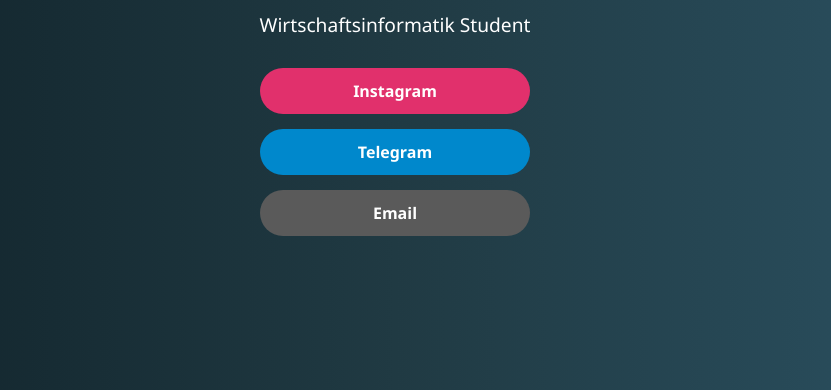
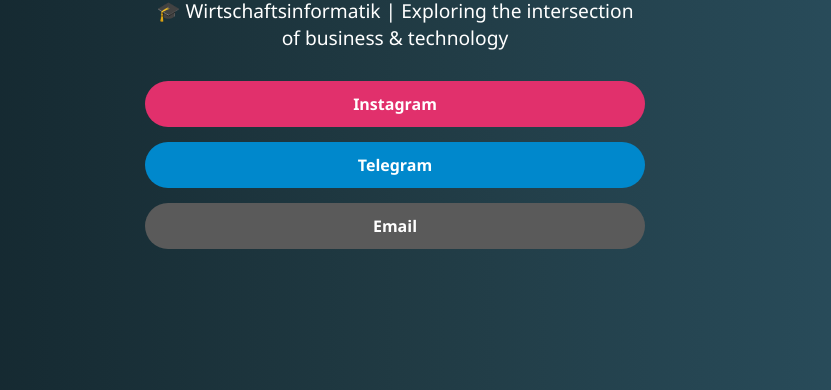
Before and after one commit to sureyya-erat/sureyya-erat.github.io, a plain HTML site: page index.html in a window 1280 px wide. Shown: the part 410-800 px from the top of the page, without its empty margins (245-1076 px from the left). Drawn offline with Linux system fonts and the light colour scheme.

Commit message:
Update Bio

```diff
--- a/index.html
+++ b/index.html
@@ -11,7 +11,7 @@
   <div class="container">
     <img src="photo.JPG" alt="Profile Picture" class="profile-img" />
     <h1>Süreyya Erat</h1>
-    <p class="bio">Wirtschaftsinformatik Student</p>
+    <p class="bio">🎓 Wirtschaftsinformatik | Exploring the intersection of business & technology</p>
 
     <div class="buttons">
       <a href="https://www.instagram.com/surayyo_kadirova/" target="_blank" class="btn instagram">Instagram</a>
```
